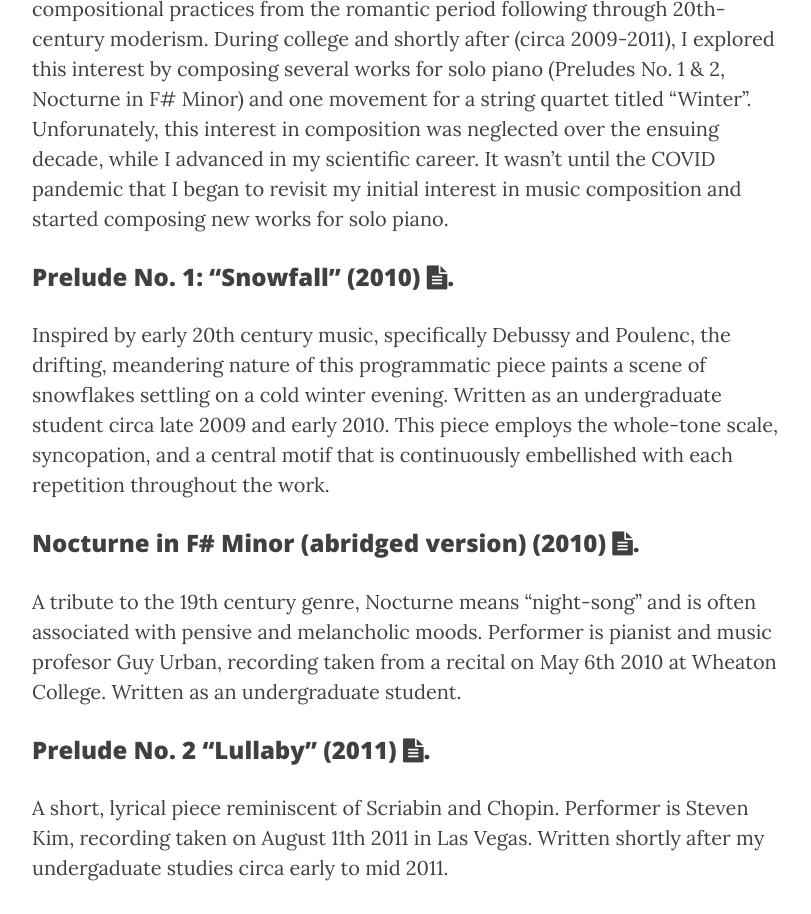
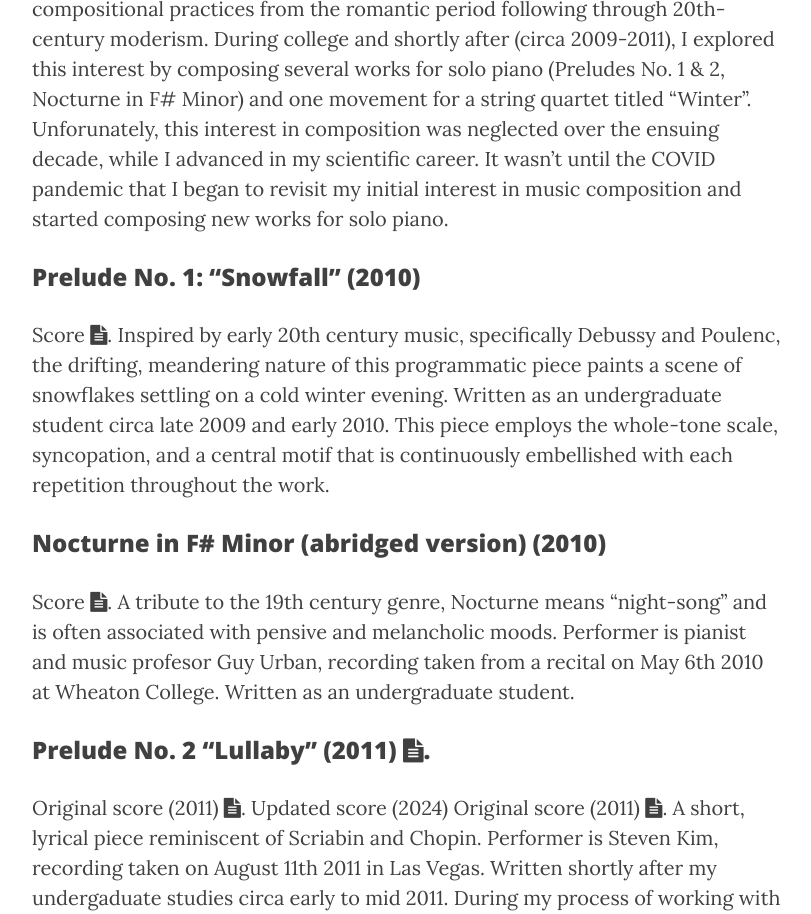
Before and after one commit to ptichko/ptichko.github.io, a Jekyll site: the page built from 3_music.md, in a window 1280 px wide and 1400 px high, scrolled down 1532 px. Shown: the top 914 px of the window, without its empty margins (233-1044 px from the left). Built offline with Jekyll 4.4.1, drawn with Linux system fonts in a browser that asks for light colours; nearby versions of some CDN libraries; some of the changed text lies outside the part shown.

Commit message:
updated score links

```diff
--- a/3_music.md
+++ b/3_music.md
@@ -19,16 +19,21 @@ ___
 
 As an adolescent, I was primarily interested in rock, jazz, and popular musics. However, as an undergraduate music student, I became deeply interested in what one may broadly refer to as "classical" music composition, particularly compositional practices from the romantic period following through 20th-century moderism. During college and shortly after (circa 2009-2011), I explored this interest by composing several works for solo piano (Preludes No. 1 & 2, Nocturne in F# Minor) and one movement for a string quartet titled "Winter". Unforunately, this interest in composition was neglected over the ensuing decade, while I advanced in my scientific career. It wasn't until the COVID pandemic that I began to revisit my initial interest in music composition and started composing new works for solo piano.
 
-### Prelude No. 1: “Snowfall” (2010) <a href="/CV/parkertichkopreludeno1.pdf" target="_blank"><i class="fa fa-file-text fa-md"></i></a>.
+### Prelude No. 1: “Snowfall” (2010)
+Score  <a href="/CV/parkertichkopreludeno1.pdf" target="_blank"><i class="fa fa-file-text fa-md"></i></a>.
 Inspired by early 20th century music, specifically Debussy and Poulenc, the drifting, meandering nature of this programmatic piece paints a scene of snowflakes settling on a cold winter evening. Written as an undergraduate student circa late 2009 and early 2010. This piece employs the whole-tone scale, syncopation, and a central motif that is continuously embellished with each repetition throughout the work.
 
-### Nocturne in F# Minor (abridged version) (2010) <a href="/CV/Nocturne1UrbanFINAL3.pdf" target="_blank"><i class="fa fa-file-text fa-md"></i></a>.
+### Nocturne in F# Minor (abridged version) (2010)
+Score <a href="/CV/Nocturne1UrbanFINAL3.pdf" target="_blank"><i class="fa fa-file-text fa-md"></i></a>.
 A tribute to the 19th century genre, Nocturne means “night-song” and is often associated with pensive and melancholic moods. Performer is pianist and music profesor Guy Urban, recording taken from a recital on May 6th 2010 at Wheaton College. Written as an undergraduate student.
 
 ### Prelude No. 2 “Lullaby” (2011)  <a href="/CV/parkertichkopreludeno2.pdf" target="_blank"><i class="fa fa-file-text fa-md"></i></a>.
-A short, lyrical piece reminiscent of Scriabin and Chopin.  Performer is Steven Kim, recording taken on August 11th 2011 in Las Vegas. Written shortly after my undergaduate studies circa early to mid 2011.
+Original score (2011) <a href="/CV/parkertichkopreludeno2.pdf" target="_blank"><i class="fa fa-file-text fa-md"></i></a>.
+Updated score (2024) Original score (2011) <a href="/CV/PreludeNo.2_2024.pdf" target="_blank"><i class="fa fa-file-text fa-md"></i></a>.
+A short, lyrical piece reminiscent of Scriabin and Chopin. Performer is Steven Kim, recording taken on August 11th 2011 in Las Vegas. Written shortly after my undergaduate studies circa early to mid 2011. During my process of working with Steven, I re-composed several measures of the piece, which are reflected in his performance. It took me until 2024 to notate those changes properly. Included here are both the original 2011 score and an udpated 2024 score, which reflects the audio recording featuring Steven Kim.
 
-### 1 Movement For String Quartet (Winter) (Condensed) (2011)  <a href="/CV/String Quartet Final Score 7-4 Version.pdf" target="_blank"><i class="fa fa-file-text fa-md"></i></a>.
+### 1 Movement For String Quartet (Winter) (Condensed) (2011)
+Score  <a href="/CV/String Quartet Final Score 7-4 Version.pdf" target="_blank"><i class="fa fa-file-text fa-md"></i></a>.
 <iframe width="560" height="315" src="https://www.youtube.com/embed/0rfiWAt4_Mc?si=BvOf6zxkUlAWsWWG" title="YouTube video player" frameborder="0" allow="accelerometer; autoplay; clipboard-write; encrypted-media; gyroscope; picture-in-picture; web-share" referrerpolicy="strict-origin-when-cross-origin" allowfullscreen></iframe>
 
 The piece is a condensed movement, from an unfinished grander work revolving around the four seasons, that is centered around a 7-tone theme. I was privileged enough to have the piece performed by the talented Aurea Ensemble at Wheaton College (MA) on May 6th 2011. The intended tempo of the piece is quite demanding, and, ultimately, the Aurea Ensemble performed the work at a slower tempo to meet the recital deadline. However, in a cheap attempt to realize the piece's intended tempo, I time-warped the [audio track](https://soundcloud.com/parkertichko/1-movement-for-string?si=1a8f03af21124ed6be5caa8bd2b145c0&utm_source=clipboard&utm_medium=text&utm_campaign=social_sharing) from the video recording, increasing the audio recording to approximately its notated tempo. It's fast! Upon listening, a local, Boston-based composer mentioned that the work reminded him of Bartok. Unfamiliar with Bartok's music, I eventually discovered, years later, his string quartets which have a remarkably similar aesthetic to "Winter."
```
